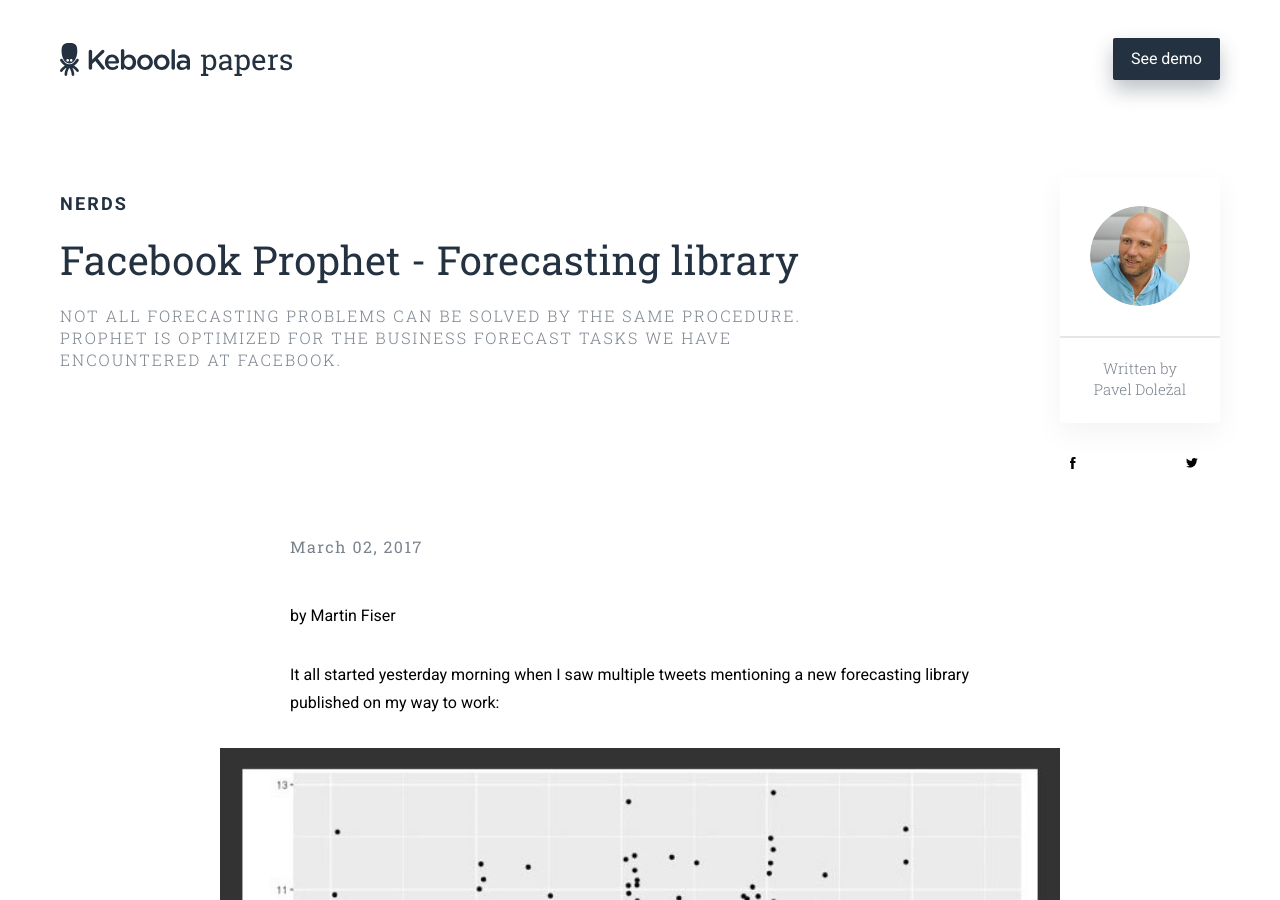
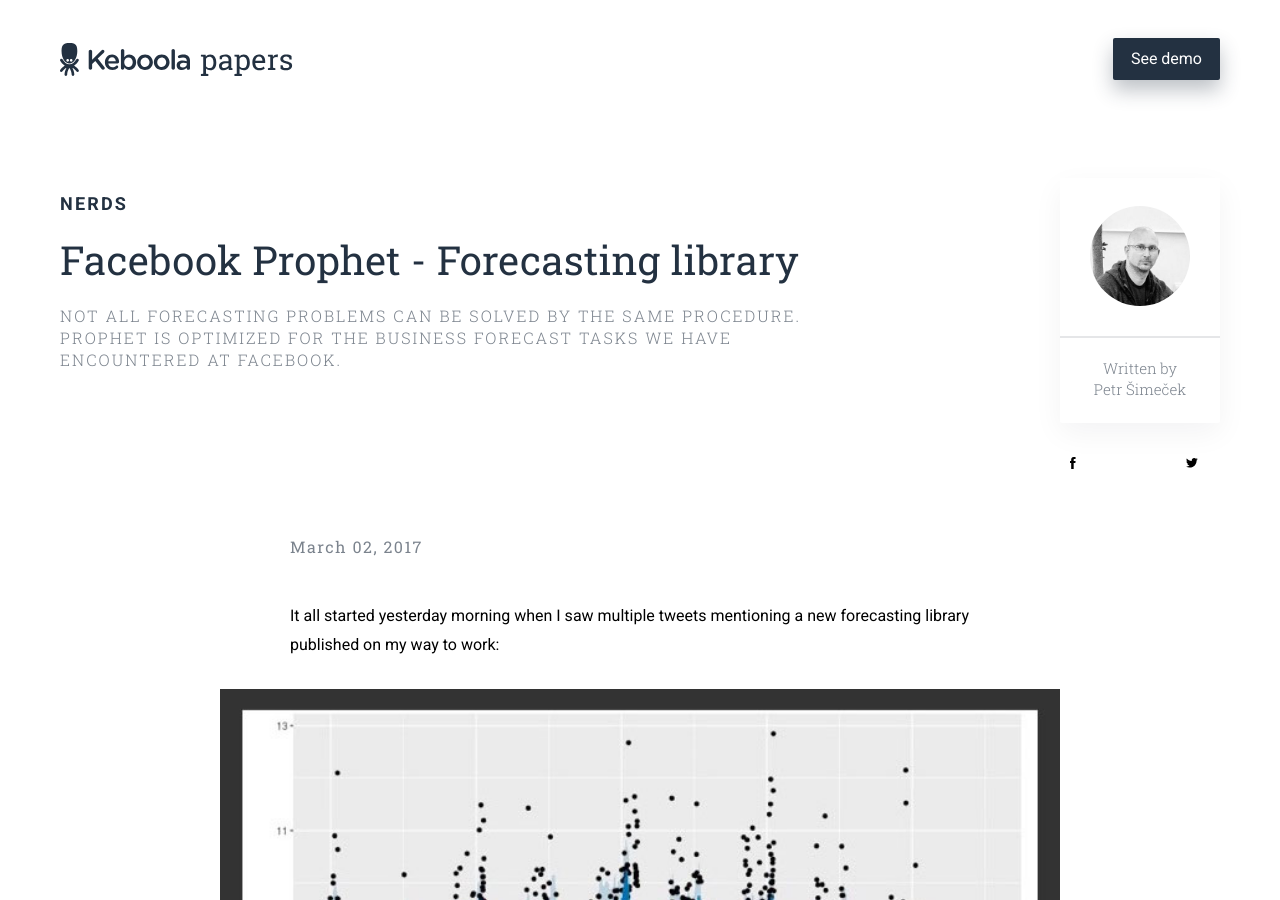
Before and after one commit to keboola/blog, a Jekyll site: the page built from _posts/2018-10-11-aggregatio.md, in a window 1280 px wide and 900 px high. Built offline with Jekyll 4.4.1, drawn with Linux system fonts in a browser that asks for light colours; nearby versions of some CDN libraries.

Commit message:
Update from Forestry.io - Updated 2018-10-11-aggregatio.md

```diff
--- a/_posts/2018-10-11-aggregatio.md
+++ b/_posts/2018-10-11-aggregatio.md
@@ -5,13 +5,11 @@
 date: 2017-03-02 14:51:02 +0000
 perex: Not all forecasting problems can be solved by the same procedure. Prophet is
   optimized for the business forecast tasks we have encountered at Facebook.
-user: pavel-dolezal
+user: petr-simecek
 coverphoto: ''
 coverphoto_slider: ''
 
 ---
-by Martin Fiser
-
 It all started yesterday morning when I saw multiple tweets mentioning a new forecasting library published on my way to work:
 
 ![](/uploads/forecasting1.jpg)
```
